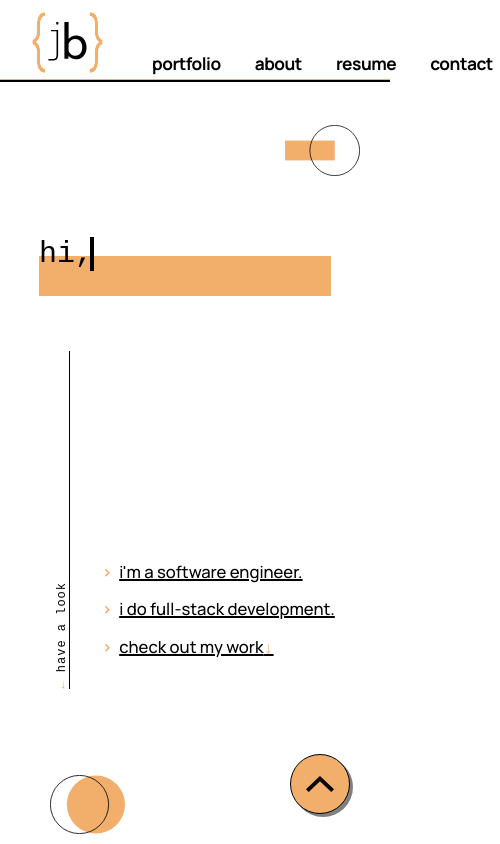
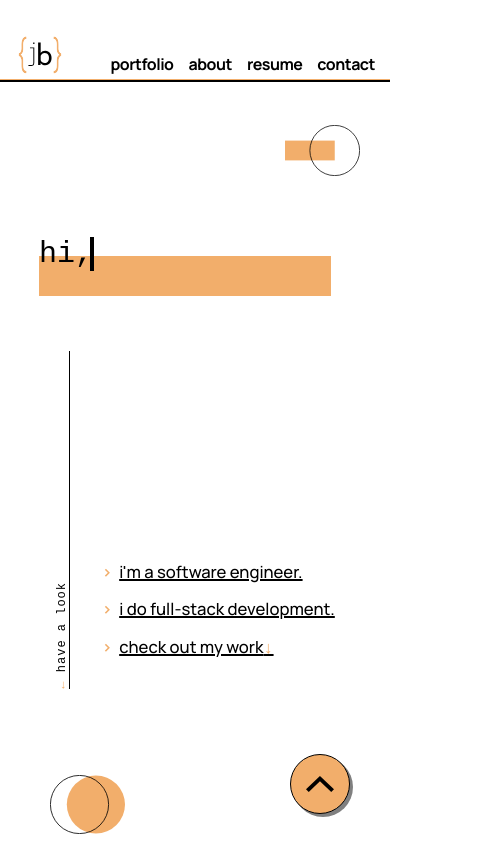
Before and after one commit to jennifer-bowser/jb-dev, a React (Vite) app: page / in a window 390 px wide. Shown: the top 844 px of the page, 500 px wide, since content can reach past the window. Built offline with nearby package versions, Linux system fonts and the light colour scheme; a web font is replaced by a local one.

Commit message:
more responsive styling for navbar

```diff
--- a/src/components/navigation/NavMenu.css
+++ b/src/components/navigation/NavMenu.css
@@ -1,15 +1,14 @@
 .NavMenu {
-    --horizontal-padding: 7px;
-
     display: flex;
+    justify-content: flex-end;
     list-style-type: none;
     margin: 0;
+    gap: 30px;
 }
 
 .NavMenu li {
-    margin-right: 20px;
+    /* Allows .NavMenu-Underline to be absolutely positioned */
     position: relative;
-    /* Allows .NavMenu-Underline to be absolutely positioned */
 }
 
 .NavMenu li:last-of-type {
@@ -22,8 +21,10 @@
     letter-spacing: -0.5px;
     font-size: 1.3em;
     text-decoration: none;
-    transition: background-color var(--transition);
-    padding: 2px var(--horizontal-padding) 0 var(--horizontal-padding);
+}
+
+.NavMenu a:last-of-type{
+    padding-right: 0px;
 }
 
 .NavMenu a:hover+.NavMenu-Underline {
@@ -34,10 +35,19 @@
     background-color: var(--accent-color);
     bottom: 2px;
     height: 8px;
-    left: 7px;
     opacity: 0;
     position: absolute;
     transition: opacity var(--transition);
-    width: calc(100% - 2 * var(--horizontal-padding));
+    width: 100%;
     z-index: -1;
 }
+
+@media (max-width: 500px){
+    .NavMenu{
+        gap: 15px;
+    }
+
+    .NavMenu a {
+        font-size: 1.2em;
+    }
+}
--- a/src/components/navigation/Navbar.css
+++ b/src/components/navigation/Navbar.css
@@ -24,17 +24,16 @@
     top: 79px;
 }
 
-/* Logo */
-.Navbar img{
-    align-self: center;
-}
-
 .Navbar .FullLogo{
-    width: 275px;
+    width: 270px;
 }
 
 .Navbar .MiniLogo{
-    max-width: 75px;
-    width: 75px;
-    margin-bottom: 10px;
+    width: 50px;
 }
+
+@media (max-width: 500px){
+    .Navbar{
+        padding: 10px 15px 5px 15px;
+    }
+}
--- a/src/components/navigation/Navbar.jsx
+++ b/src/components/navigation/Navbar.jsx
@@ -28,7 +28,7 @@ export default function Navbar({ sections }) {
 
     return (
         <div className="Navbar">
-            <img src={useMiniLogo ? miniLogo : fullLogo} className={useMiniLogo ? "MiniLogo" : "FullLogo"} height="75"/>
+            <img src={useMiniLogo ? miniLogo : fullLogo} className={useMiniLogo ? "MiniLogo" : "FullLogo"} height="40"/>
             <NavMenu sections={sections} />
         </div>
     )
```
